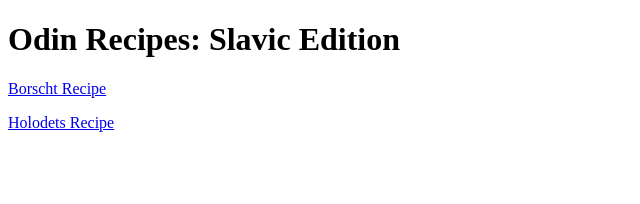
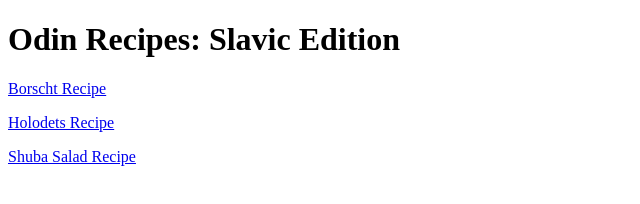
Before and after one commit to katherine-shilenko/odin-recipes, a plain HTML site: page index.html in a window 1280 px wide. Shown: the whole page, without its empty margins (0-640 px from the left). Drawn offline with Linux system fonts and the light colour scheme.

Commit message:
Add a link to shuba recipe to index.html

```diff
--- a/index.html
+++ b/index.html
@@ -15,5 +15,9 @@
         <p>
             <a href="recipes/holodets.html">Holodets Recipe</a>
         </p>
+
+        <p>
+            <a href="recipes/shuba-salad.html">Shuba Salad Recipe</a>
+        </p>
     </body>
 </html>
```
